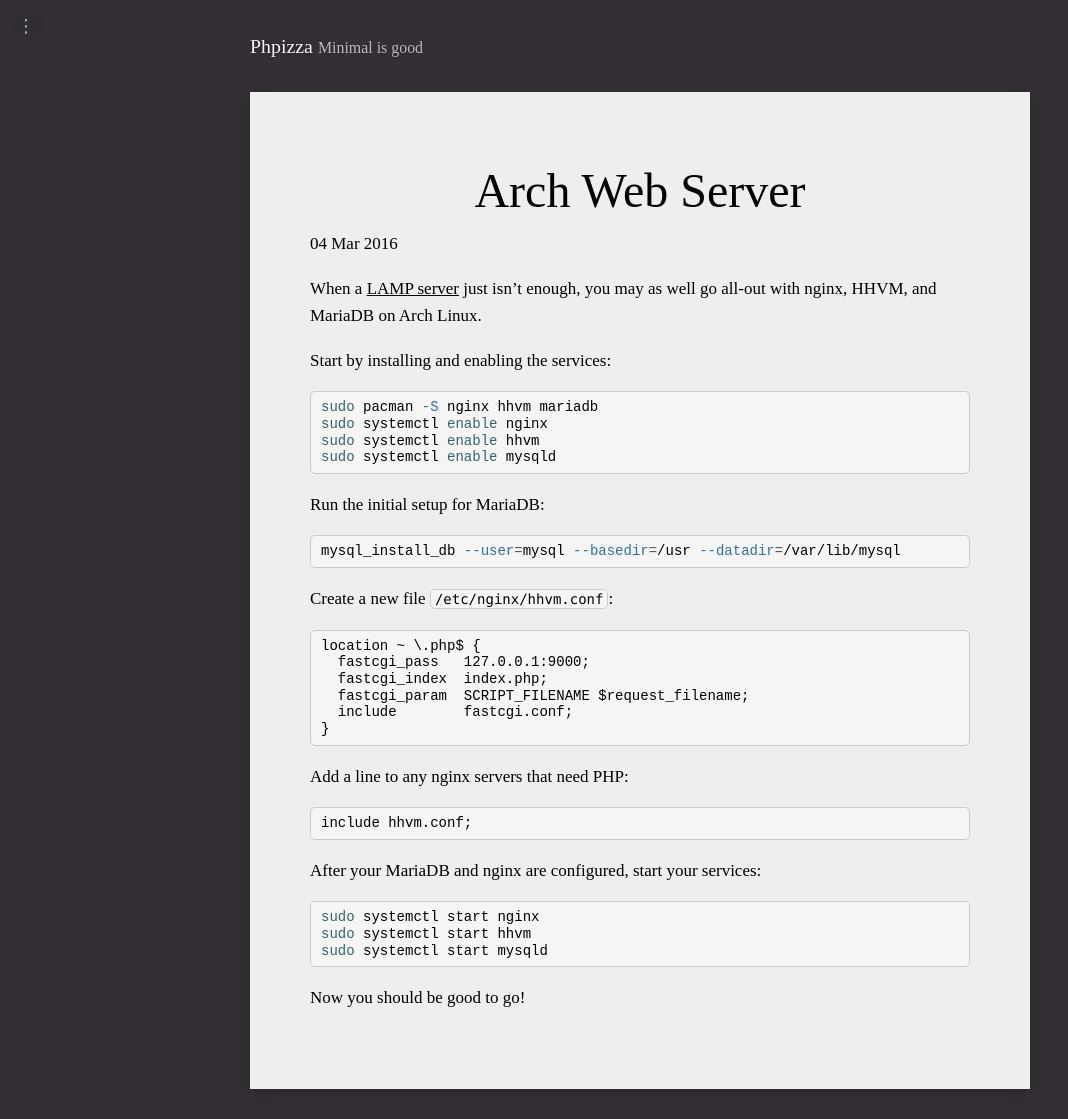
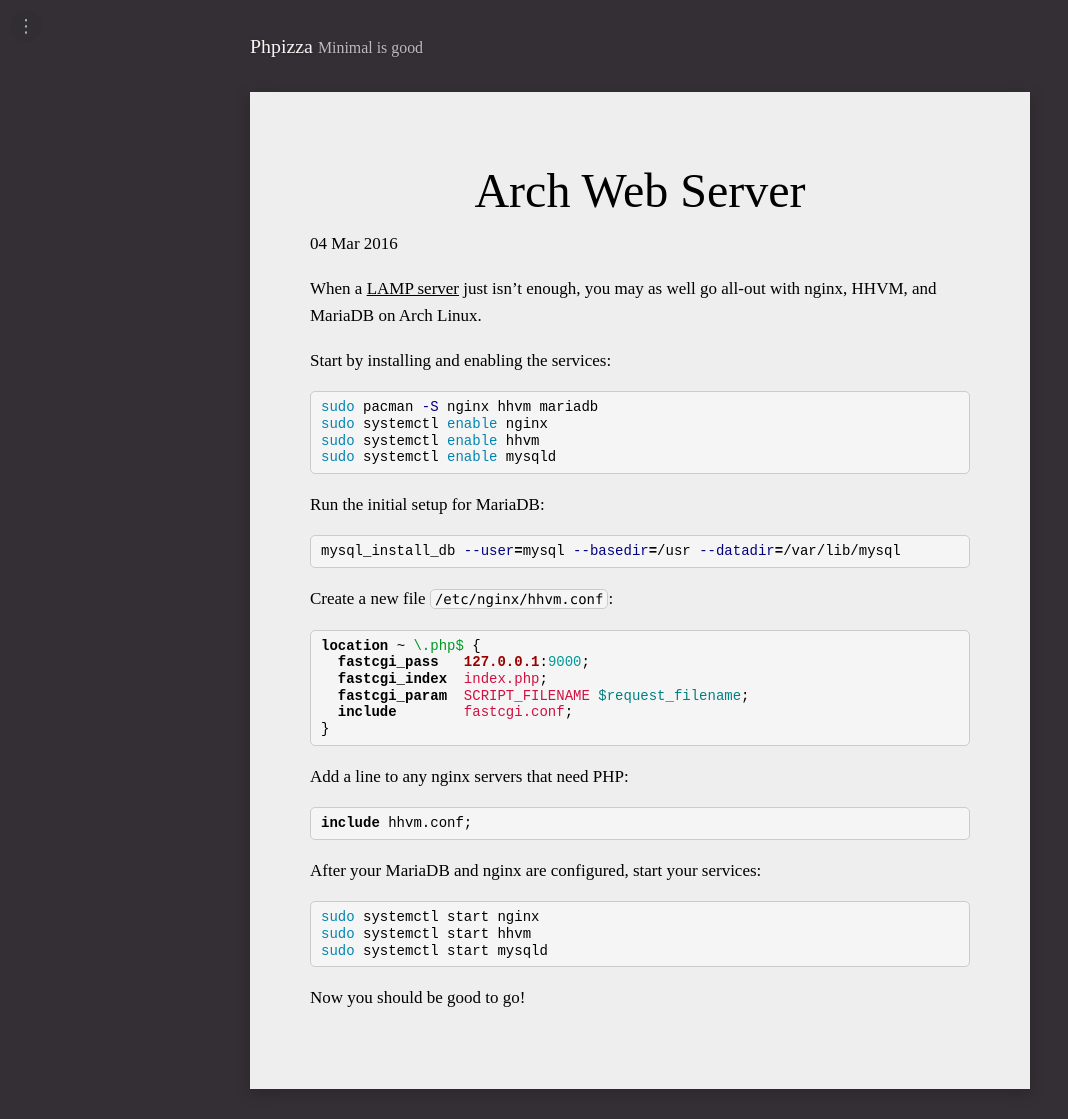
Before and after one commit to Alanaktion/alanaktion.github.io, a Jekyll site: the page built from _posts/2016-03-04-arch-web-server.md, in a window 1280 px wide. Shown: the whole page, without its empty margins (0-1068 px from the left). Built offline with Jekyll 4.4.1, drawn with Linux system fonts in a browser that asks for light colours.

Commit message:
Updating syntax highlighting

````diff
--- a/_includes/head.html
+++ b/_includes/head.html
@@ -11,7 +11,7 @@
   </title>
   <meta name="viewport" content="width=device-width, initial-scale=1.0, maximum-scale=1">
   <link rel="stylesheet" href="{{ site.baseurl }}public/css/phpizza.css">
-  <link rel="stylesheet" href="{{ site.baseurl }}public/css/syntax.css">
+  <link rel="stylesheet" href="{{ site.baseurl }}public/css/syntax-github.css">
 
   <link rel="apple-touch-icon-precomposed" sizes="144x144" href="{{ site.baseurl }}public/apple-touch-icon-precomposed.png">
   <link rel="shortcut icon" href="{{ site.baseurl }}public/favicon.ico">
--- a/_posts/2016-03-04-arch-web-server.md
+++ b/_posts/2016-03-04-arch-web-server.md
@@ -23,7 +23,7 @@
 
 Create a new file `/etc/nginx/hhvm.conf`:
 
-```
+```nginx
 location ~ \.php$ {
   fastcgi_pass   127.0.0.1:9000;
   fastcgi_index  index.php;
@@ -34,7 +34,7 @@
 
 Add a line to any nginx servers that need PHP:
 
-```
+```nginx
 include hhvm.conf;
 ```
 
--- /dev/null
+++ b/public/css/syntax-github.css
@@ -0,0 +1,61 @@
+.highlight .hll { background-color: #ffffcc }
+.highlight .c { color: #999988; font-style: italic } /* Comment */
+.highlight .err { color: #a61717; background-color: #e3d2d2 } /* Error */
+.highlight .k { color: #000000; font-weight: bold } /* Keyword */
+.highlight .o { color: #000000; font-weight: bold } /* Operator */
+.highlight .cm { color: #999988; font-style: italic } /* Comment.Multiline */
+.highlight .cp { color: #999999; font-weight: bold; font-style: italic } /* Comment.Preproc */
+.highlight .c1 { color: #999988; font-style: italic } /* Comment.Single */
+.highlight .cs { color: #999999; font-weight: bold; font-style: italic } /* Comment.Special */
+.highlight .gd { color: #000000; background-color: #ffdddd } /* Generic.Deleted */
+.highlight .ge { color: #000000; font-style: italic } /* Generic.Emph */
+.highlight .gr { color: #aa0000 } /* Generic.Error */
+.highlight .gh { color: #999999 } /* Generic.Heading */
+.highlight .gi { color: #000000; background-color: #ddffdd } /* Generic.Inserted */
+.highlight .go { color: #888888 } /* Generic.Output */
+.highlight .gp { color: #555555 } /* Generic.Prompt */
+.highlight .gs { font-weight: bold } /* Generic.Strong */
+.highlight .gu { color: #aaaaaa } /* Generic.Subheading */
+.highlight .gt { color: #aa0000 } /* Generic.Traceback */
+.highlight .kc { color: #000000; font-weight: bold } /* Keyword.Constant */
+.highlight .kd { color: #000000; font-weight: bold } /* Keyword.Declaration */
+.highlight .kn { color: #000000; font-weight: bold } /* Keyword.Namespace */
+.highlight .kp { color: #000000; font-weight: bold } /* Keyword.Pseudo */
+.highlight .kr { color: #000000; font-weight: bold } /* Keyword.Reserved */
+.highlight .kt { color: #445588; font-weight: bold } /* Keyword.Type */
+.highlight .m { color: #009999 } /* Literal.Number */
+.highlight .s { color: #d01040 } /* Literal.String */
+.highlight .na { color: #008080 } /* Name.Attribute */
+.highlight .nb { color: #0086B3 } /* Name.Builtin */
+.highlight .nc { color: #445588; font-weight: bold } /* Name.Class */
+.highlight .no { color: #008080 } /* Name.Constant */
+.highlight .nd { color: #3c5d5d; font-weight: bold } /* Name.Decorator */
+.highlight .ni { color: #800080 } /* Name.Entity */
+.highlight .ne { color: #990000; font-weight: bold } /* Name.Exception */
+.highlight .nf { color: #990000; font-weight: bold } /* Name.Function */
+.highlight .nl { color: #990000; font-weight: bold } /* Name.Label */
+.highlight .nn { color: #555555 } /* Name.Namespace */
+.highlight .nt { color: #000080 } /* Name.Tag */
+.highlight .nv { color: #008080 } /* Name.Variable */
+.highlight .ow { color: #000000; font-weight: bold } /* Operator.Word */
+.highlight .w { color: #bbbbbb } /* Text.Whitespace */
+.highlight .mf { color: #009999 } /* Literal.Number.Float */
+.highlight .mh { color: #009999 } /* Literal.Number.Hex */
+.highlight .mi { color: #009999 } /* Literal.Number.Integer */
+.highlight .mo { color: #009999 } /* Literal.Number.Oct */
+.highlight .sb { color: #d01040 } /* Literal.String.Backtick */
+.highlight .sc { color: #d01040 } /* Literal.String.Char */
+.highlight .sd { color: #d01040 } /* Literal.String.Doc */
+.highlight .s2 { color: #d01040 } /* Literal.String.Double */
+.highlight .se { color: #d01040 } /* Literal.String.Escape */
+.highlight .sh { color: #d01040 } /* Literal.String.Heredoc */
+.highlight .si { color: #d01040 } /* Literal.String.Interpol */
+.highlight .sx { color: #d01040 } /* Literal.String.Other */
+.highlight .sr { color: #009926 } /* Literal.String.Regex */
+.highlight .s1 { color: #d01040 } /* Literal.String.Single */
+.highlight .ss { color: #990073 } /* Literal.String.Symbol */
+.highlight .bp { color: #999999 } /* Name.Builtin.Pseudo */
+.highlight .vc { color: #008080 } /* Name.Variable.Class */
+.highlight .vg { color: #008080 } /* Name.Variable.Global */
+.highlight .vi { color: #008080 } /* Name.Variable.Instance */
+.highlight .il { color: #009999 } /* Literal.Number.Integer.Long */
````
Also changed, not shown: _posts/2015-08-21-mysql-ssl-on-ubuntu-12-04.md (+1 -1 lines), _posts/2016-02-11-arch-setup.md (+1 -1 lines), _posts/2016-02-17-lamp-setup.md (+2 -2 lines), public/css/syntax-tango.css (added, +69 -0 lines), public/css/syntax-trac.css (added, +59 -0 lines).
